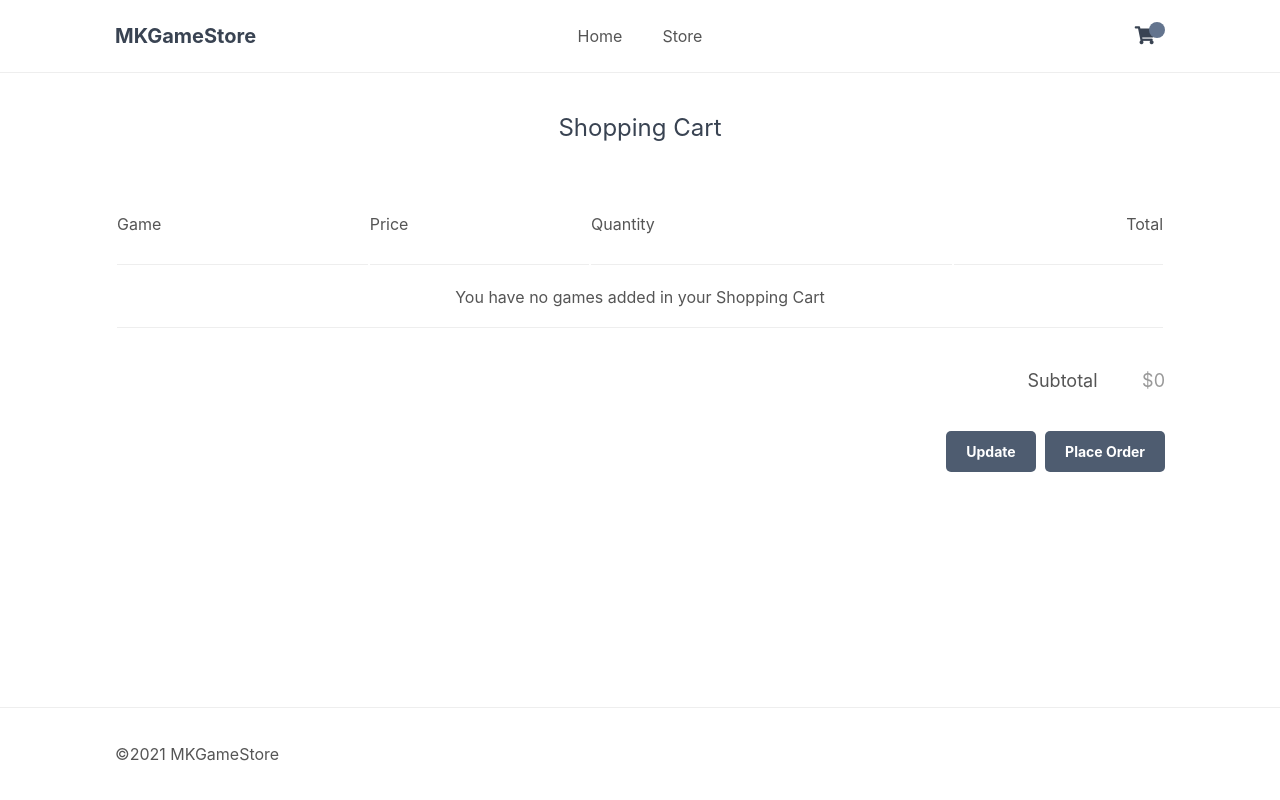
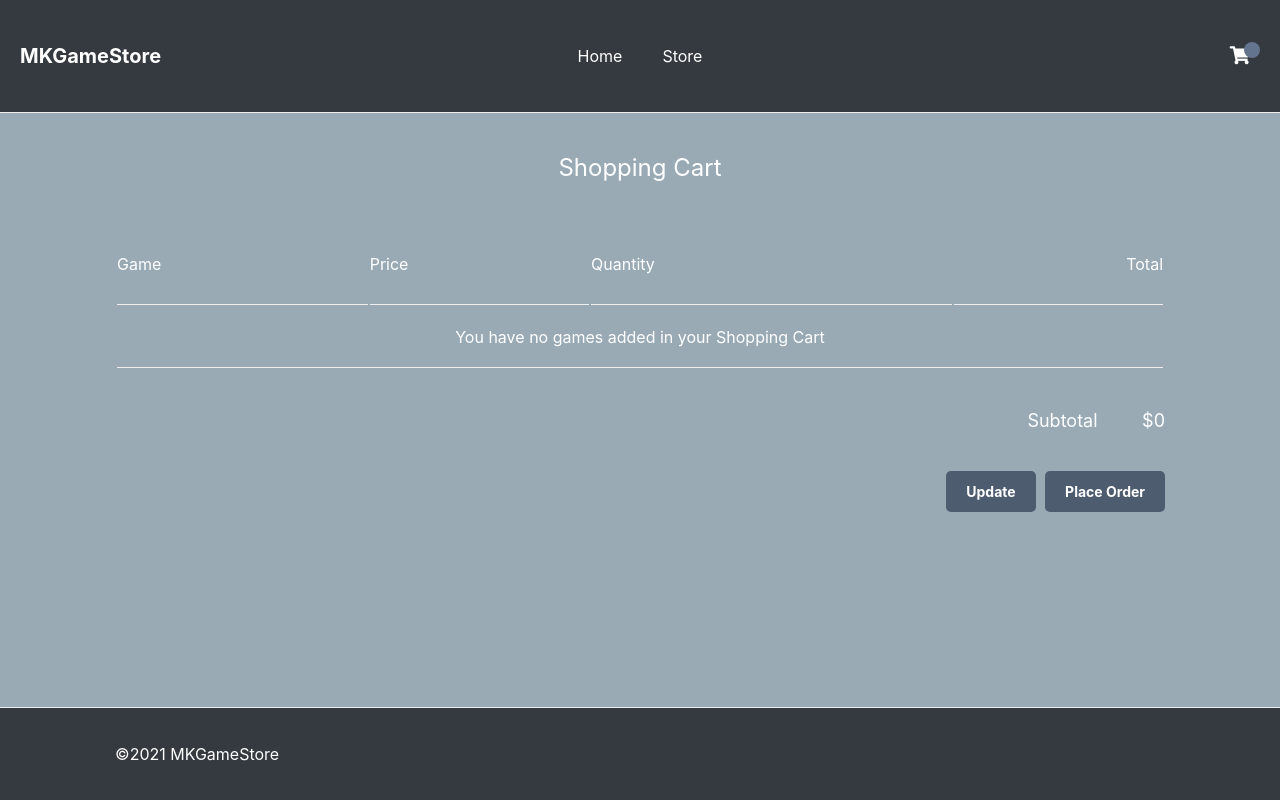
Before and after one commit to FinityM/WebDevProject, a PHP site: page /cart.php in a window 1280 px wide. Run offline with PHP 8.4, Linux system fonts and the light colour scheme.

Commit message:
Comments
Added comments to the code to explain

```diff
--- a/data/mkstore.sql
+++ b/data/mkstore.sql
@@ -1,3 +1,4 @@
+
 CREATE DATABASE IF NOT EXISTS mkstore;
 
 USE mkstore;
--- a/website/about.php
+++ b/website/about.php
@@ -23,7 +23,7 @@ require "templates/header.php";
     <div class="jumbotron" style="background-color: #7289da; text-align: center">
         <h1 class="display-4">Visit our store </h1>
         <p class="lead">
-            <a class="btn btn-primary btn-lg" href="store.php" role="button">Here</a>
+            <a class="btn btn-primary btn-lg" href="../website/storepage.php" role="button">Here</a>
         </p>
 
     </div>
--- a/website/crud/crudtable.php
+++ b/website/crud/crudtable.php
@@ -25,8 +25,10 @@
                     <a href="create.php" class="btn btn-primary pull-right"><i class="fa fa-plus"></i> Add New User</a>
                 </div>
                 <?php
-                require "..\lib\config.php";
+                // Require the config file
+                require "../lib/config.php";
 
+                // Attempt the SELECT query
                 $sql = "SELECT * FROM users";
                 if ($result = $pdo->query($sql)) {
                     if ($result->rowCount() > 0) {
@@ -52,6 +54,7 @@
                         }
                         echo "</tbody>";
                         echo "</table>";
+                        // Free the result set
                         unset($result);
                     } else {
                         echo '<div class="alert alert-danger"><em>No Records</em></div>';
@@ -60,6 +63,7 @@
                     echo "Something went wrong (✖╭╮✖). Please try again later.";
                 }
 
+                // Close the PDO connection
                 unset($pdo);
                 ?>
             </div>
--- a/website/crud/error.php
+++ b/website/crud/error.php
@@ -1,3 +1,4 @@
+<!--Error page-->
 <!DOCTYPE html>
 <html lang="en">
 <head>
--- a/website/css/store.css
+++ b/website/css/store.css
@@ -13,14 +13,14 @@ html {
 body {
     position: relative;
     min-height: 100%;
-    color: #555555;
-    background-color: #FFFFFF;
+    color: #FFFFFF;
+    background-color: #99aab5;
     margin: 0;
     padding-bottom: 100px; /* Same height as footer */
 }
 
 h1, h2, h3, h4, h5 {
-    color: #394352;
+    color: #FFFFFF;
 }
 
 .content-wrapper {
@@ -29,10 +29,15 @@ h1, h2, h3, h4, h5 {
 }
 
 header {
+
     border-bottom: 1px solid #EEEEEE;
 }
 
 header .content-wrapper {
+    background-color: #343a40;
+    color: #FFFFFF;
+    padding: 20px;
+    width: 100%;
     display: flex;
 }
 
@@ -55,7 +60,7 @@ header nav {
 
 header nav a {
     text-decoration: none;
-    color: #555555;
+    color: #FFFFFF;
     padding: 10px 10px;
     margin: 0 10px;
 }
@@ -75,7 +80,7 @@ header .link-icons {
 
 header .link-icons a {
     text-decoration: none;
-    color: #394352;
+    color: #FFFFFF;
     padding: 0 10px;
 }
 
@@ -358,7 +363,7 @@ main .cart .subtotal .text {
 
 main .cart .subtotal .price {
     font-size: 18px;
-    color: #999999;
+    color: #FFFFFF;
 }
 
 main .cart .buttons {
@@ -402,4 +407,5 @@ footer {
     border-top: 1px solid #EEEEEE;
     padding: 20px 0;
     width: 100%;
+    background-color: #343a40;
 }
--- a/website/index.php
+++ b/website/index.php
@@ -34,6 +34,7 @@ require "templates/header.php";
 <div class="jumbotron" style="background-color: #7289da; text-align: center">
     <h1 class="display-4">Account Status</h1>
     <?php
+    // Check for account status
     if (isset($_SESSION['id'])) {
         echo "You are logged in";
     } else {
--- a/website/order.php
+++ b/website/order.php
@@ -1,3 +1,4 @@
+<!--Order page-->
 <?php require "templates/storeheader.php"?>
 
 <div class="placeorder content-wrapper">
--- a/website/storeindex.php
+++ b/website/storeindex.php
@@ -1,7 +1,7 @@
 <?php
 session_start();
 
-// Page is set to home (home.php) by default, so when the visitor visits that will be the page they see.
+// Page is set to storepage (storepage.php), once visitor enters store page that will be the default
 $page = isset($_GET['page']) && file_exists($_GET['page'] . '.php') ? $_GET['page'] : 'storepage';
 // Include and show the requested page
 include $page . '.php';
--- a/website/templates/footer.php
+++ b/website/templates/footer.php
@@ -1,3 +1,4 @@
+<!--Main page footer-->
 <footer class="footer">
     <div class="footer-container">
         <div class="row">
--- a/website/templates/header.php
+++ b/website/templates/header.php
@@ -1,3 +1,4 @@
+<!--Main page header-->
 <?php
 session_start();
 require "../website/lib/config.php";
--- a/website/templates/storefooter.php
+++ b/website/templates/storefooter.php
@@ -1,4 +1,7 @@
-<?php $year = date('Y');
+<!--Store footer-->
+<?php
+// Code to get current year
+$year = date('Y');
 
 ?>
 </main>
@@ -7,6 +10,5 @@
         <p> &copy;<?php echo $year ?> MKGameStore</p>
     </div>
 </footer>
-<script src="script.js"></script>
 </body>
 </html>
--- a/website/templates/storeheader.php
+++ b/website/templates/storeheader.php
@@ -1,3 +1,4 @@
+<!--Store header -->
 <!DOCTYPE html>
 <html>
 <head>
@@ -10,8 +11,8 @@
     <div class="content-wrapper">
         <h1>MKGameStore</h1>
         <nav>
-            <a href="..\website\index.php">Home</a>
-            <a href="..\website\storeindex.php">Store</a>
+            <a href="../website/index.php">Home</a>
+            <a href="../website/storeindex.php">Store</a>
         </nav>
         <div class="link-icons">
             <a href="storeindex.php?page=cart">
```
Also changed, not shown: other parts of website/css/store.css (+12 -12 lines), website/cart.php (+27 -22 lines), website/crud/create.php (+15 -2 lines), website/crud/read.php (+12 -2 lines), website/crud/update.php (+26 -4 lines), website/game.php (+7 -3 lines), website/login.php (+14 -2 lines), website/signup.php (+17 -2 lines), website/storepage.php (+11 -7 lines).
